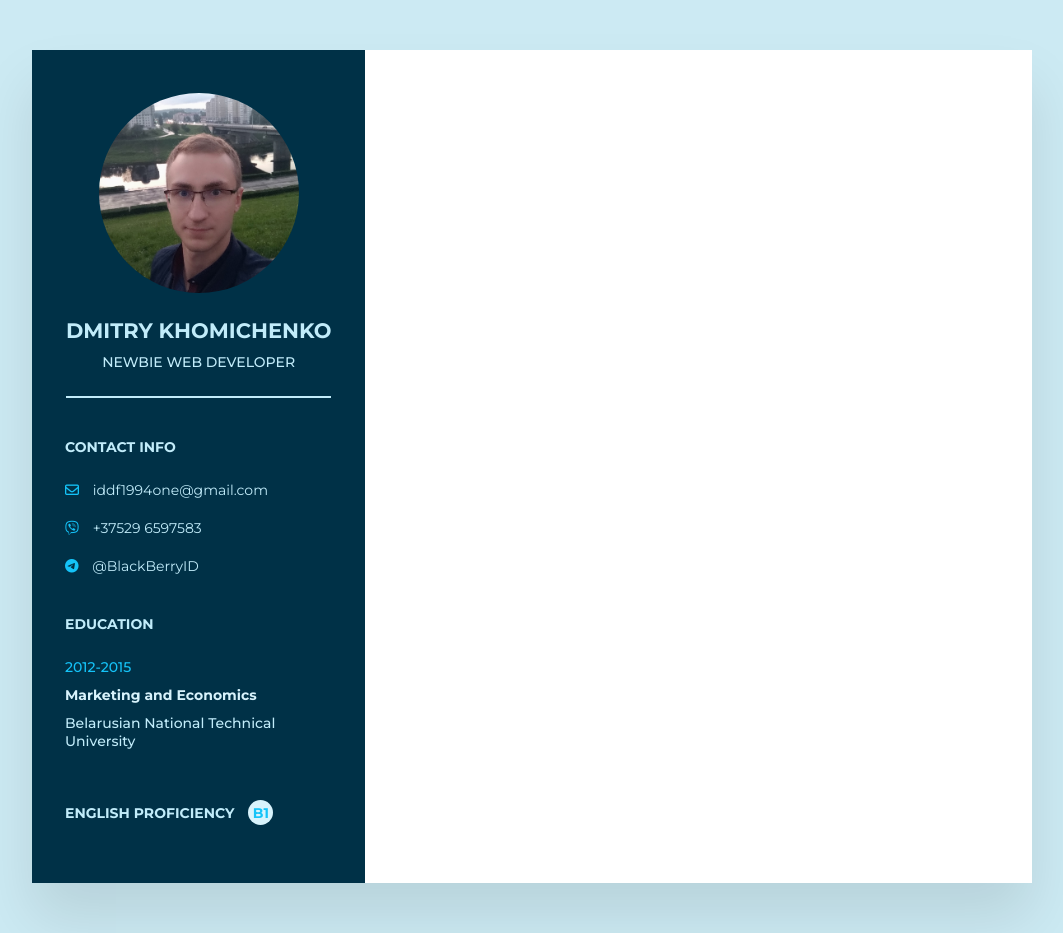
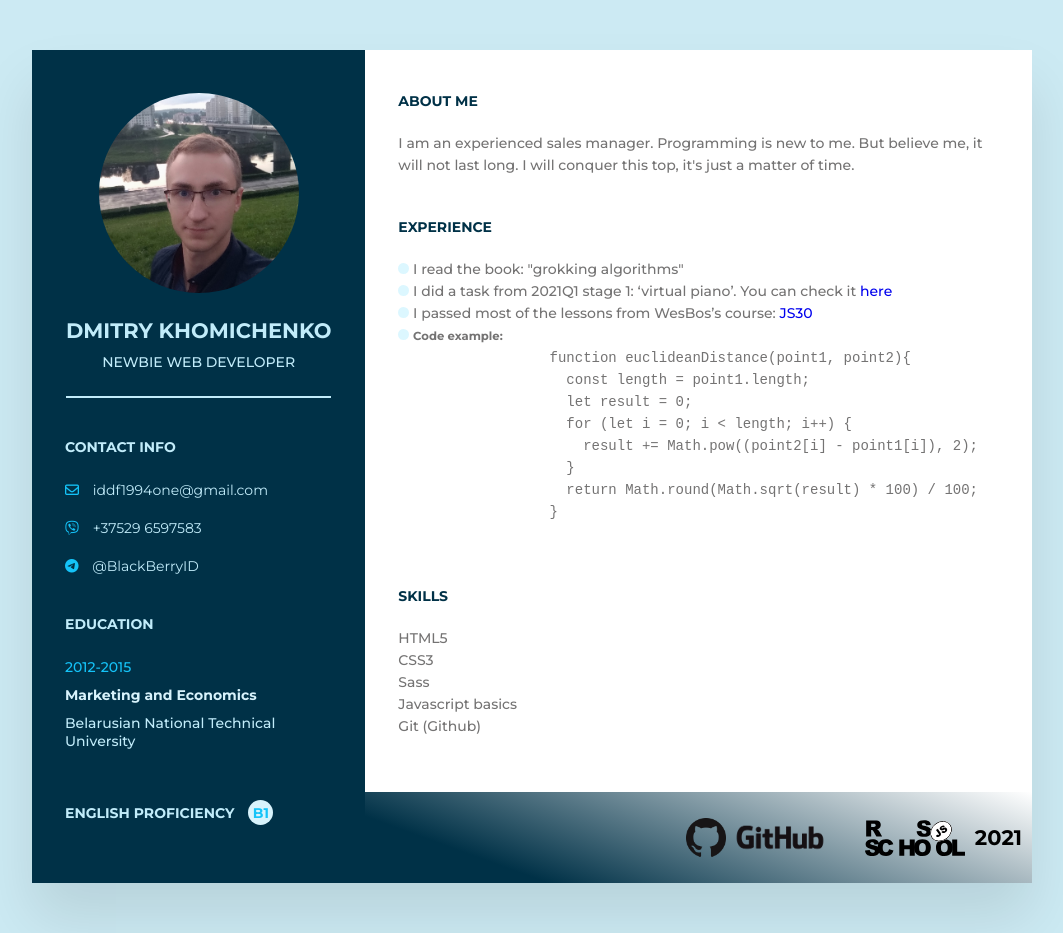
Before and after one commit to BlackBerryID/rsschool-cv, a plain HTML site: page index.html in a window 1280 px wide. Shown: the whole page, without its empty margins (108-1171 px from the left). Drawn offline with Linux system fonts and the light colour scheme.

Commit message:
feat: finish right side

```diff
--- a/index.html
+++ b/index.html
@@ -54,16 +54,65 @@
 
       </section>
 
-      <!-- <section class="resume-right">
+      <section class="resume-right">
           <div class="about-me">
-            <h4>About Me</h4>
+            <h4 class="title">About Me</h4>
             <p>
               I am an experienced sales manager. Programming is new to me. But
               believe me, it will not last long. I will conquer this top, it's
               just a matter of time.
             </p>
           </div>
-      </section> -->
-    </div>
+          <div class="experience">
+            <h4>Experience</h4>
+            <ul>
+              <li>
+                <p>I read the book: "grokking algorithms"</p>
+              </li>
+              <li>
+                <p>I did a task from 2021Q1 stage 1: ‘virtual piano’. You can check it <a href="https://rolling-scopes-school.github.io/blackberryid-JSFE2021Q1/virtual-piano/">here</a></p>
+              </li>
+              <li>
+                <p>I passed most of the lessons from WesBos’s course: <a href="https://javascript30.com/">JS30</a></p>
+              </li>
+              <li>
+                <h5>Code example:</h5>
+                <pre>
+                  function euclideanDistance(point1, point2){
+                    const length = point1.length;
+                    let result = 0;
+                    for (let i = 0; i < length; i++) {
+                      result += Math.pow((point2[i] - point1[i]), 2);
+                    }
+                    return Math.round(Math.sqrt(result) * 100) / 100;
+                  }
+              </pre>
+              </li>
+            </ul>
+          </div>
+          <div class="skills">
+            <h4>skills</h4>
+            <div class="skills-item">HTML5</div>
+            <div class="skills-item">CSS3</div>
+            <div class="skills-item">Sass</div>
+            <div class="skills-item">Javascript basics</div>
+            <div class="skills-item">Git (Github)</div>
+          </div>
+          <footer>
+            <div class="github">
+              <a href="https://github.com/BlackBerryID">
+                <img class="github-mark" src="assets/GitHub-Mark-64px.png" alt="github-mark">
+                <img class="github-logo" src="assets/GitHub_Logo.png" alt="github-logo">
+              </a>
+            </div>
+            <div class="rsschool">
+              <a href="https://rs.school/js/">
+                <img class="rsschool-logo" src="assets/rs_school_js.svg" alt="rsschool-logo">
+              </a>
+              <span class="year">2021</span>
+            </div>
+          </footer>
+        </section>
+      </div>
   </body>
 </html>
--- a/style.css
+++ b/style.css
@@ -4,6 +4,7 @@
   padding: 0;
   box-sizing: border-box;
   list-style: none;
+  text-decoration: none;
 }
 
 body {
@@ -110,7 +111,71 @@ body {
 }
 
 .resume-right {
+  position: relative;
+  padding: 33px;
+  font-weight: 500;
+  line-height: 22px;
+  color: #747373;
   background-color: #fff;
+}
+.resume-right .experience li::before {
+  content: "";
+  display: inline-block;
+  width: 5px;
+  height: 5px;
+  background-color: #dcf7ff;
+  border: 3px solid #dcf7ff;
+  border-radius: 30px;
+}
+.resume-right .experience p,
+.resume-right .experience h5 {
+  display: inline-block;
+}
+.resume-right h3,
+.resume-right h4 {
+  color: #003147;
+  text-transform: uppercase;
+  margin: 40px 0 20px;
+}
+.resume-right h3.title,
+.resume-right h4.title {
+  margin-top: 7px;
+}
+.resume-right footer {
+  display: flex;
+  justify-content: flex-end;
+  gap: 35px;
+  position: absolute;
+  left: 0;
+  bottom: 0;
+  width: 100%;
+  padding: 25px 0;
+  background: linear-gradient(20deg, #003147 20%, #fff);
+}
+.resume-right footer a {
+  display: block;
+}
+.resume-right footer .github-mark {
+  width: 40px;
+  vertical-align: middle;
+}
+.resume-right footer .github-logo {
+  width: 100px;
+  vertical-align: middle;
+}
+.resume-right footer .rsschool {
+  display: flex;
+  align-items: center;
+}
+.resume-right footer .rsschool-logo {
+  width: 100px;
+  vertical-align: middle;
+}
+.resume-right footer span {
+  font-size: 1.5em;
+  font-weight: 700;
+  color: #000;
+  margin: 0 10px;
 }
 
 /*# sourceMappingURL=style.css.map */
```
Also changed, not shown: assets/GitHub-Mark-64px.png (added), assets/GitHub_Logo.png (added), assets/rs_school_js.svg (added).
